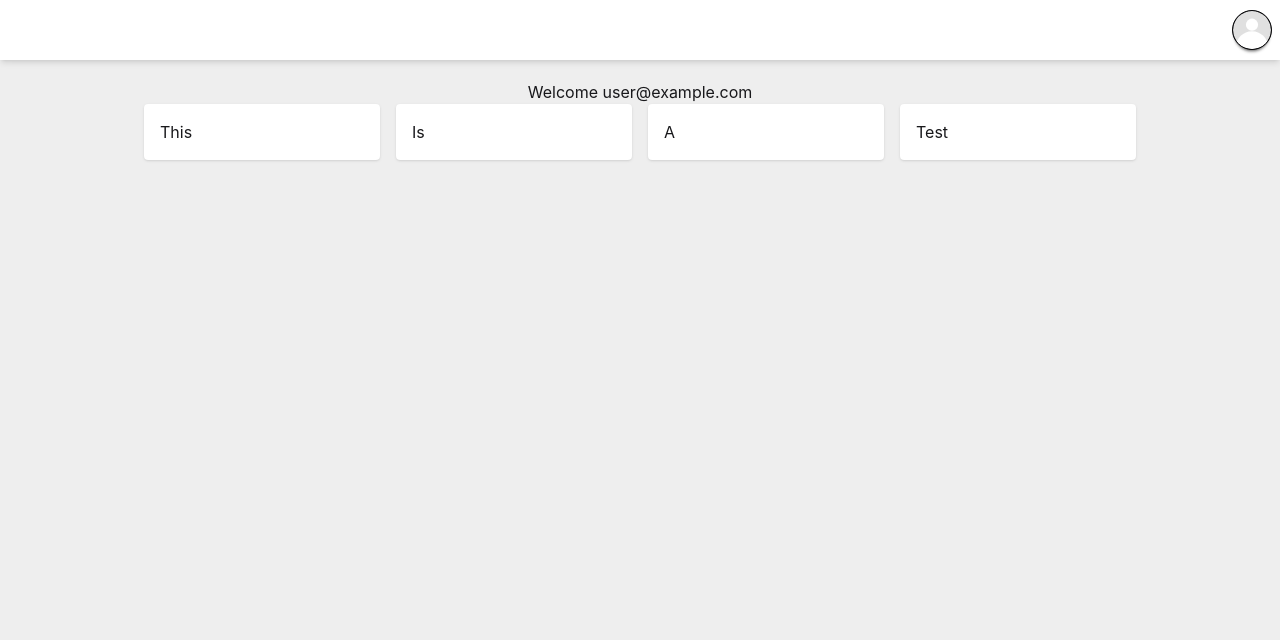
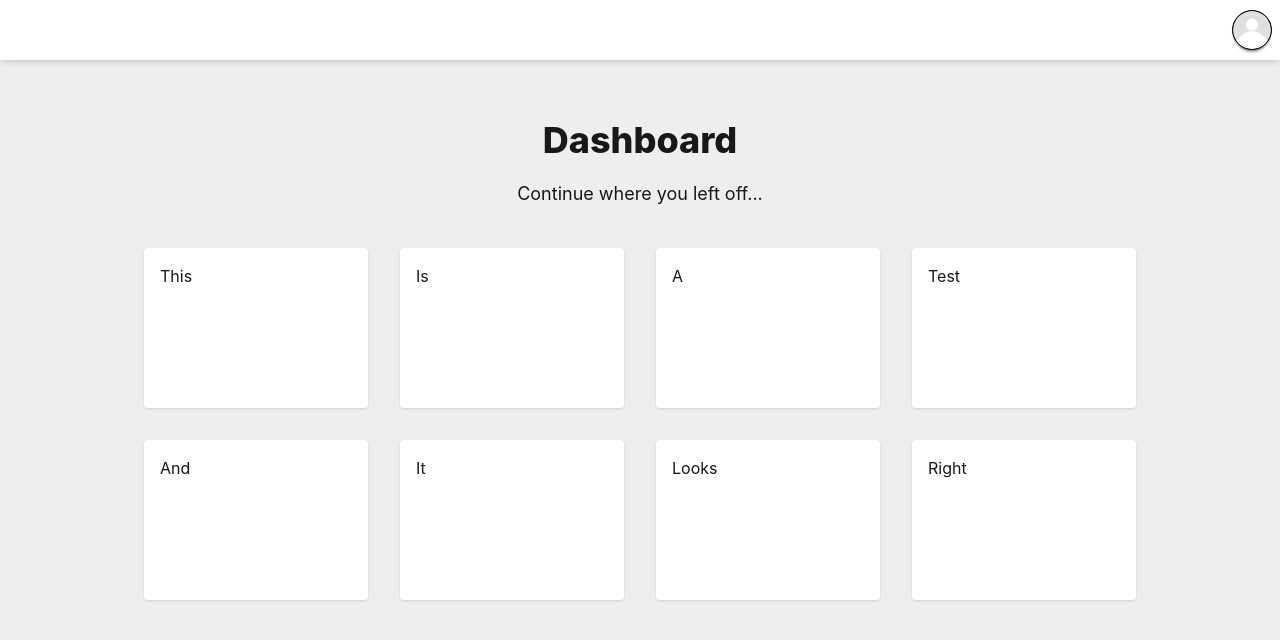
Before and after one commit to soulgeo/coding-tutor, a React (Vite) app: page /dashboard in a window 1280 px wide. Shown: the top 640 px of the page. Built offline with nearby package versions, Linux system fonts and the light colour scheme; no server answers; sample sign-in values are in the browser's storage.

Commit message:
dashboard page layout

```diff
--- a/src/components/pages/DashboardPage.tsx
+++ b/src/components/pages/DashboardPage.tsx
@@ -1,15 +1,14 @@
-import { useAuth } from "../../context/AuthContext"
 import Layout from "../layout/Layout"
 import AutoGrid from "../ui/AutoGrid"
 
 
 const DashboardPage = () => {
-  const { currentUser } = useAuth()
 
   return (
     <Layout>
-      <div>Welcome {currentUser?.email}</div>
-      <AutoGrid items={["This", "Is", "A", "Test"]}></AutoGrid>
+      <div className="font-extrabold text-4xl mt-10 mb-5">Dashboard</div>
+      <div className="text-lg mb-10">Continue where you left off...</div>
+      <AutoGrid items={["This", "Is", "A", "Test", "And", "It", "Looks", "Right"]}></AutoGrid>
     </Layout>
   )
 }
--- a/src/components/ui/AutoGrid.tsx
+++ b/src/components/ui/AutoGrid.tsx
@@ -4,9 +4,9 @@ interface AutoGridProps {
 
 const AutoGrid = ({ items }: AutoGridProps) => {
   return (
-    <div className="grid gap-4 grid-cols-[repeat(auto-fit,minmax(200px,1fr))] w-full">
+    <div className="grid gap-8 grid-cols-[repeat(auto-fit,minmax(200px,1fr))] w-full">
       {items.map((item, index) => (
-        <div key={index} className="p-4 bg-base-100 rounded shadow">
+        <div key={index} className="p-4 bg-base-100 rounded shadow min-h-40">
           {item}
         </div>
       ))}
```
